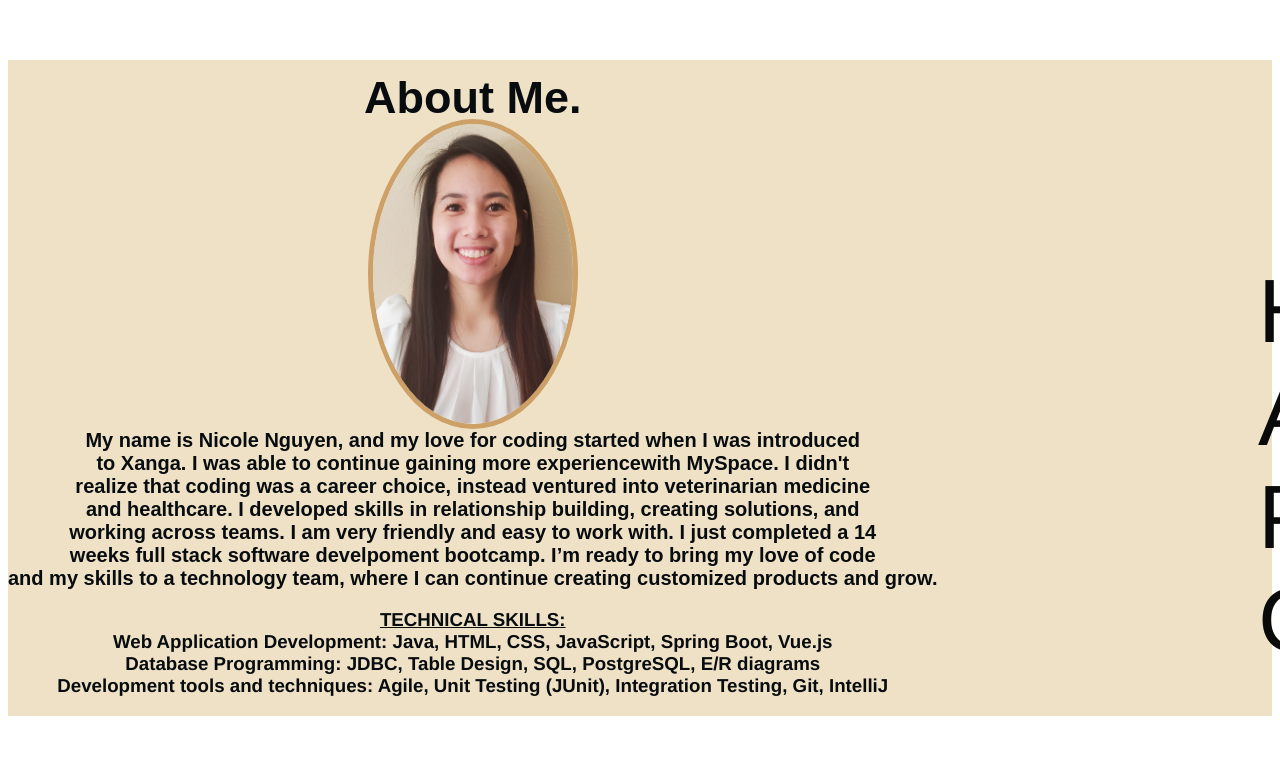
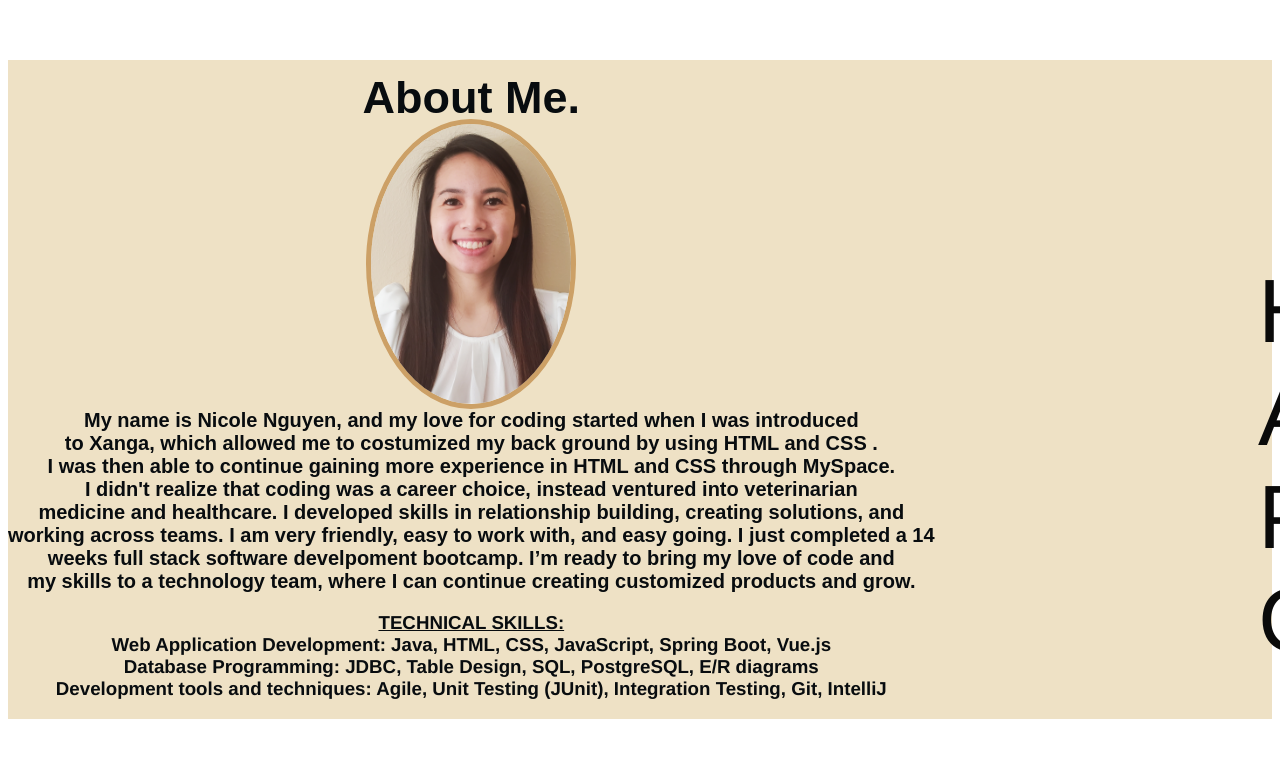
Before and after one commit to nguyenlnicole/Portfolio, a Vue app: page /AboutNicole in a window 1280 px wide. Shown: the top 758 px of the page. Built offline with nearby package versions, Linux system fonts and the light colour scheme.

Commit message:
more updates

```diff
--- a/src/views/AboutMe.vue
+++ b/src/views/AboutMe.vue
@@ -9,12 +9,13 @@
 <div>
     <h2 class="aboutMeTitle">
       My name is Nicole Nguyen, and my love for coding started when I was introduced <br>
-      to Xanga. I was able to continue gaining more experiencewith MySpace. I didn't <br>
-      realize that coding was a career choice, instead ventured into veterinarian medicine <br>
-      and healthcare. I developed skills in relationship building, creating solutions, and<br>
-      working across teams. I am very friendly and easy to work with. I just completed a 14 <br>
-      weeks full stack software develpoment bootcamp. I’m ready to bring my love of code <br>
-      and my skills to a technology team, where I can continue creating customized products and grow. <br>
+      to Xanga, which allowed me to costumized my back ground by using HTML and CSS . <br>
+      I was then able to continue gaining more experience in HTML and CSS through MySpace.  <br>
+      I didn't realize that coding was a career choice, instead ventured into veterinarian  <br>
+      medicine and healthcare. I developed skills in relationship building, creating solutions, and<br>
+      working across teams. I am very friendly, easy to work with, and easy going. I just completed a 14 <br>
+      weeks full stack software develpoment bootcamp. I’m ready to bring my love of code and<br>
+      my skills to a technology team, where I can continue creating customized products and grow. <br>
     </h2>
 </div>
 <h3> <u>TECHNICAL SKILLS: </u><br>
@@ -58,7 +59,7 @@ export default {
 .headshotImage {
   border-radius: 50%;
   width: 200px;
-  height: 300px;
+  height: 280px;
   border: 5px solid hsl(34, 50%, 60%);
 }
 </style>
--- a/src/views/ProjectsPage.vue
+++ b/src/views/ProjectsPage.vue
@@ -4,28 +4,28 @@
 
     <div class="ChatRHN">
       <a href="https://github.com/raulharo/ChatRHN" target="_blank">ChatRNH</a><br>
-      Paired-Project with one other person. It is the sassy version of ChatGpt. It will NOT, <br>
-      answer your questions. We utilized Java, postgreSQL, SQL, API, Tokens, HTML, CSS, and Jaascript.<br>
+      Paired-Project with one other person. It is the sassy version of ChatGpt. It will NOT answer your questions <br>
+      be respond in a sassy manner. We utilized Java, postgreSQL, SQL, API, tokens, HTML, CSS, and Jaascript.<br>
 
       </div>
 
     <div class= "portfolio">
       <a href="https://github.com/nguyenlnicole/PortfolioWebPage" target="_blank">Portfolio</a><br>
 
-      This portfolio tha you are currently looking at. I built it from scratch. It is mwant to display infromation on myself <br>
-       my projects, and my contact information. I utilized Javascript, Vue.js, html, CSS.
+      This portfolio that you are currently looking at. I built it from scratch. It is meant to display infromation on myself <br>
+       my projects, and my contact information. I utilized Javascript, Vue.js, html, CSS, and Java.
       </div>
 
     <div class= "flashCards">
       <a href="https://github.com/nguyenlnicole/FlashCards" target="_blank">Flash Cards</a><br>
       My first solo project that I bult from scratch. It is quiz like application in Java, using object of scanner, <br>
-      conditional statement, and method for printing out messages randomly. Done in IntelliJ.<br>
+      conditional statement, and method for printing out messages randomly.<br>
       </div>
 
       <div class= "eightball">
         <a href="https://github.com/nguyenlnicole/magic8Ball/tree/main/magic8ball" target="_blank">8 Ball</a><br>
-        First project done given s starter code. It is mall programming application in Java,that allows practice using<br>
-         boolean expression, pseudo code that generates random numbers, and to print information out to the user. Done in IntelliJ.<br>
+        First project done that I was given a starter code. It is small programming application in Java, that allows practice using<br>
+        boolean expression, pseudo code that generates random numbers, and to print information out to the user.<br>
 
       </div>
 <br>
```
